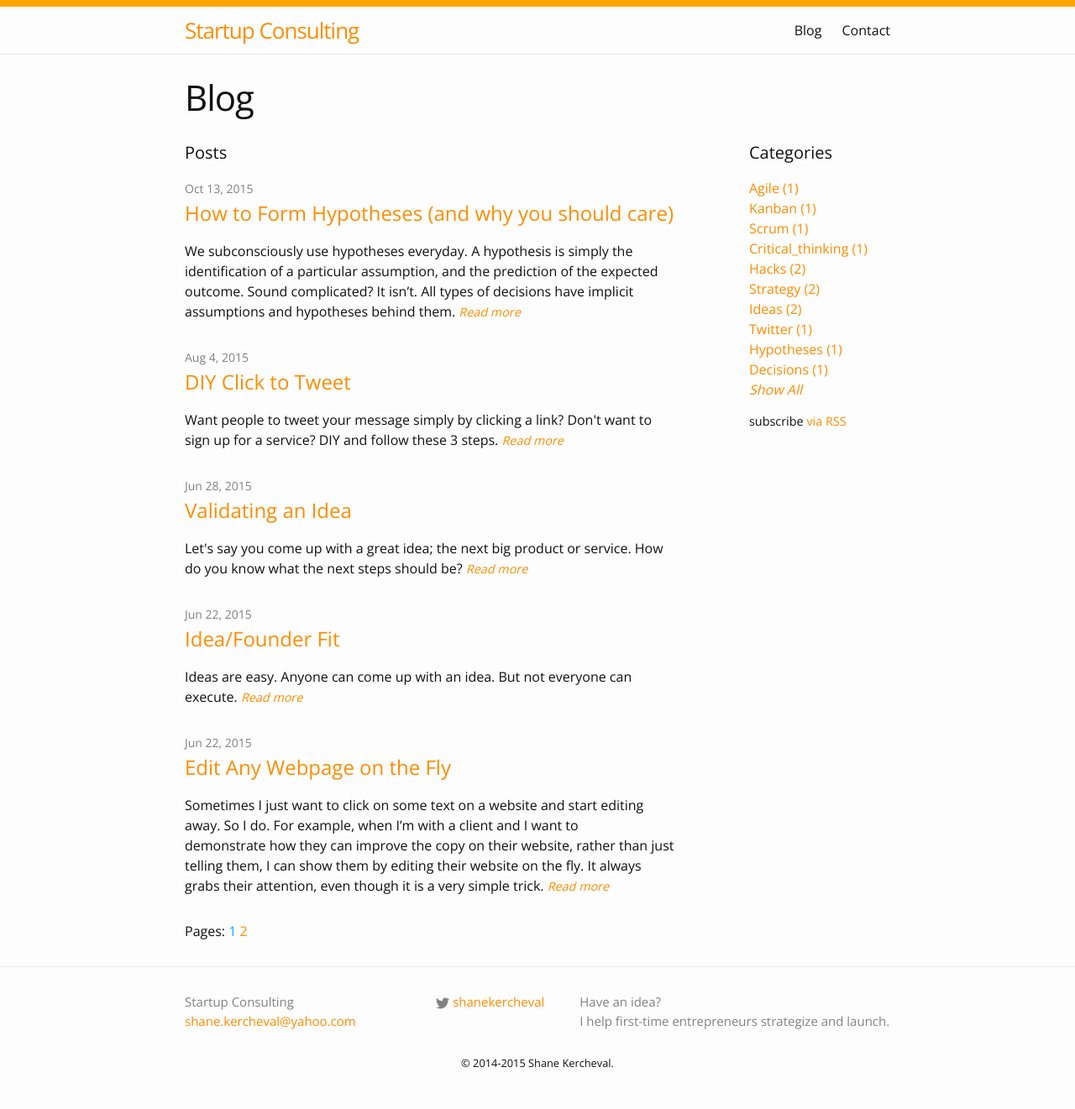
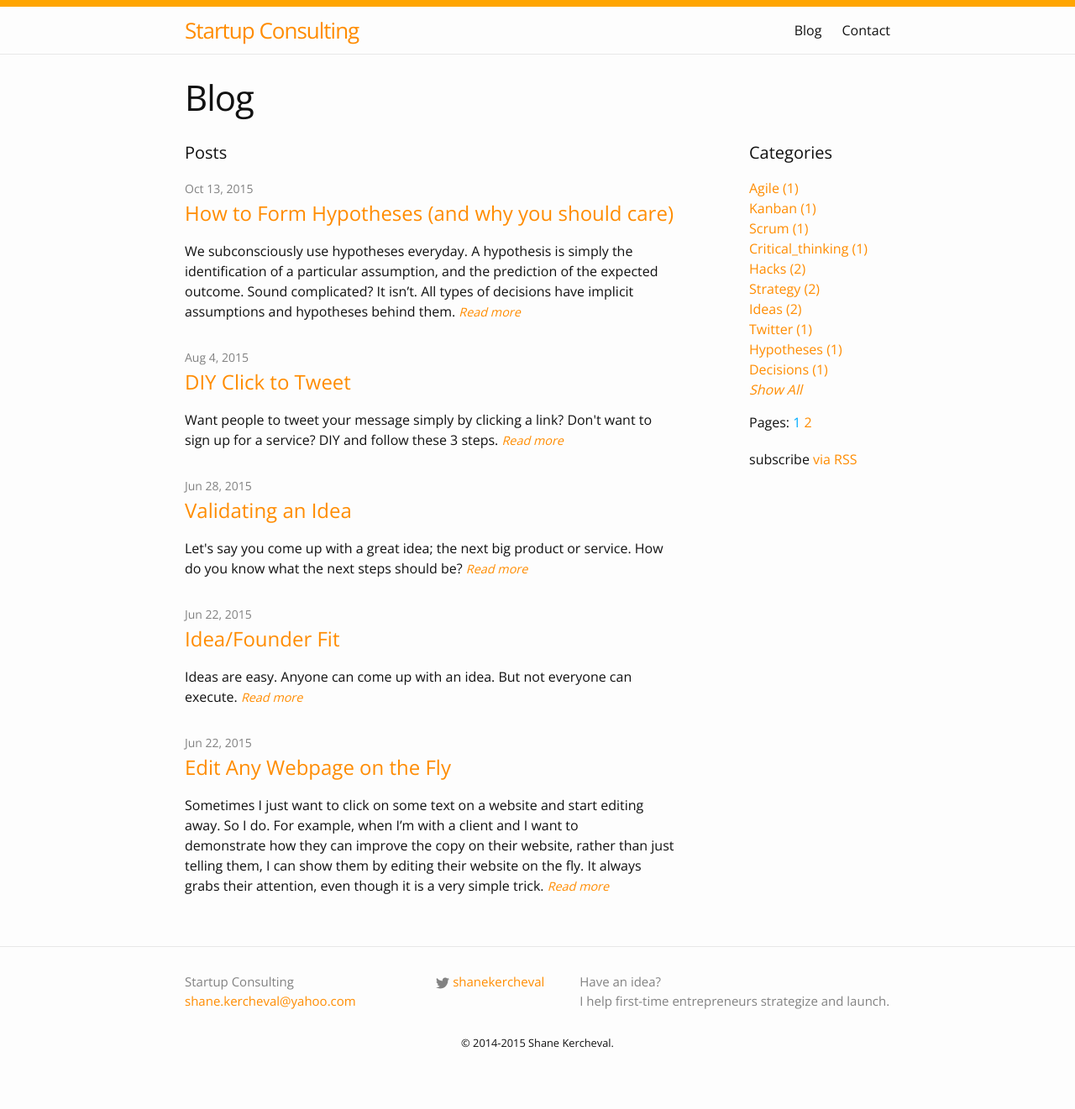
Before and after one commit to shane-kercheval/shane-kercheval.github.io, a Jekyll site: the page built from blog.md, in a window 1280 px wide. Shown: the whole page at 84% size. Built offline with Jekyll 4.4.1, drawn with Linux system fonts in a browser that asks for light colours; nearby versions of some CDN libraries; after the commit the page ends 1297 px from its top, so only the background shows below that.

```diff
--- a/blog.md
+++ b/blog.md
@@ -20,7 +20,6 @@ include_in_nav: true
                 </li>
             {% endfor %}
         </ul>
-        <span id="page_numbers"></span>
     </section>
 
     <section id="blog-info">
@@ -42,8 +41,8 @@ include_in_nav: true
             <li id="show-all"><a href="" style="font-style:italic">Show All</a></li>
         </ul>
 
-
-        <p class="rss-subscribe">subscribe <a href="{{ "/feed.xml" | prepend: site.baseurl }}">via RSS</a></p>
+        <span id="page_numbers"></span>
+        <p id="rss-subscribe">subscribe <a href="{{ "/feed.xml" | prepend: site.baseurl }}">via RSS</a></p>
     </section>
             <!-- didn't need this code, but would like to keep it: http://stackoverflow.com/questions/20945944/jekyll-liquid-output-category-list-with-post-count
         {% for tag in site.categories %}
--- a/css/custom.css
+++ b/css/custom.css
@@ -148,6 +148,14 @@ a:hover { /* any nav link (a) that has the class selected will get these attribu
 #blog-info {
     text-align: center;
 }
+#page_numbers {
+    margin: 10px 0;
+    margin-bottom: 10px;
+    padding-bottom: 10px;
+}
+#rss-subscribe {
+    margin-top: 20px;
+}
 .category-list {
     list-style: none;
     margin-left: 0;
--- a/js/app.js
+++ b/js/app.js
@@ -1,46 +1,54 @@
+var linkColor = "darkorange";
+var linkColorClicked = "#00ACFF";
+
+function resetLinkColors(){
+  $("#page_numbers .page").css("color", linkColor);//set link color of all pages to default
+  //set all the cateory links to default link color, change the clicked color to 'clicked'
+  $(".category-list a").css("color",linkColor);
+}
+
 //clicks on categories
 $(".category-list a").click(function(event){
   event.preventDefault();
+  resetLinkColors();
+  $(this).css("color", linkColorClicked);//change link color of the one that was clicked
 
   //get the name of the category that was clicked
   var category_name = $(this).text();
   if(category_name === "Show All"){
+    //get all list items that have a 'categories' attribute
     $( "li[categories]" ).show();
   }
   else {
-    //"<category> <(#)>we need to break off the actual <category>
+    //"<category> <(#)>"we need to break off the actual <category>
     var category = category_name.split(" ")[0].toLowerCase();
-
-    //hide all the list item elements with a category attribute
+    //hide all the list item elements with a 'categories' attribute
     $("li[categories]").hide();
     //show all the list item attirbutes that match the category - https://api.jquery.com/attribute-contains-word-selector/
     $("li[categories~="+category+"]").show();
-
   }
 });
 
 function pageClickCallback( page, $link ){
   return function(){
     event.preventDefault();
-    $(".page").css("color","darkorange");
-    $link.css("color","#00ACFF");
-
+    resetLinkColors();
+    $link.css("color",linkColorClicked);//change link color of the one that was clicked
+    //hide all the list items (i.e. blog articles) that have a 'page' attribute
     $("li[page]").hide();
+    //show all the list items (i.e. blog articles) for the particular page
     $("li[page~="+page+"]").show();
-
   }
 }
 
 jQuery( document ).ready(function( $ ) {
-  // Code using $ as usual goes here.
-    //$( "ul[posts_per_page]" ).hide();
     var posts_per_page = $( "ul[posts_per_page]" ).attr("posts_per_page");
-    //console.log("test");
+
     if(typeof posts_per_page != 'undefined'){
       //get the number of posts (i.e. highest index)
-      var $posts =  $("li[categories]");
-      var number_of_posts = $posts.size();
-      var number_of_pages = Math.ceil(number_of_posts / parseInt(posts_per_page));
+      var $posts =  $("li[categories]");//every post will have a category attribute
+      var number_of_posts = parseInt($posts.size());
+      var number_of_pages = Math.ceil(number_of_posts / posts_per_page);
 
       //display pages for first page
       $posts.each(function(){
@@ -49,24 +57,21 @@ jQuery( document ).ready(function( $ ) {
         var page = Math.ceil(index/posts_per_page);
         $(this).attr("page", page);
         //hide all but the first page
-        if((index / posts_per_page) > 1){
+        if(page > 1){
           //console.log("hide");
           $(this).hide();
         }
       });
 
-      $page_number_span = $("#page_numbers");
+      $page_number_span = $("#page_numbers");//get the page_number span from blog.md
       $page_number_span.append("Pages: ");
-      for (var counter = 0; counter < number_of_pages; counter++) {
-          $link = $('<a class="page" href="">'+ (counter + 1) +' </a>');
-          $link.click(pageClickCallback( counter+1, $link ));
-          if(counter === 0){
-            $link.addClass("current_page");
-            $link.css("color","#00ACFF");
+      for (var page = 1; page <= number_of_pages; page++) {
+          $link = $('<a class="page" href="">'+ page +' </a>');
+          $link.click(pageClickCallback( page, $link ));//add callback for each click to dynamically show/hide
+          if(page === 1){
+            $link.css("color",linkColorClicked); //default the first page link to 'pressed'
           }
-          $page_number_span.append($link);
+          $page_number_span.append($link);//add the page to the span
       }
-
-      $("")
     }
 });
```
